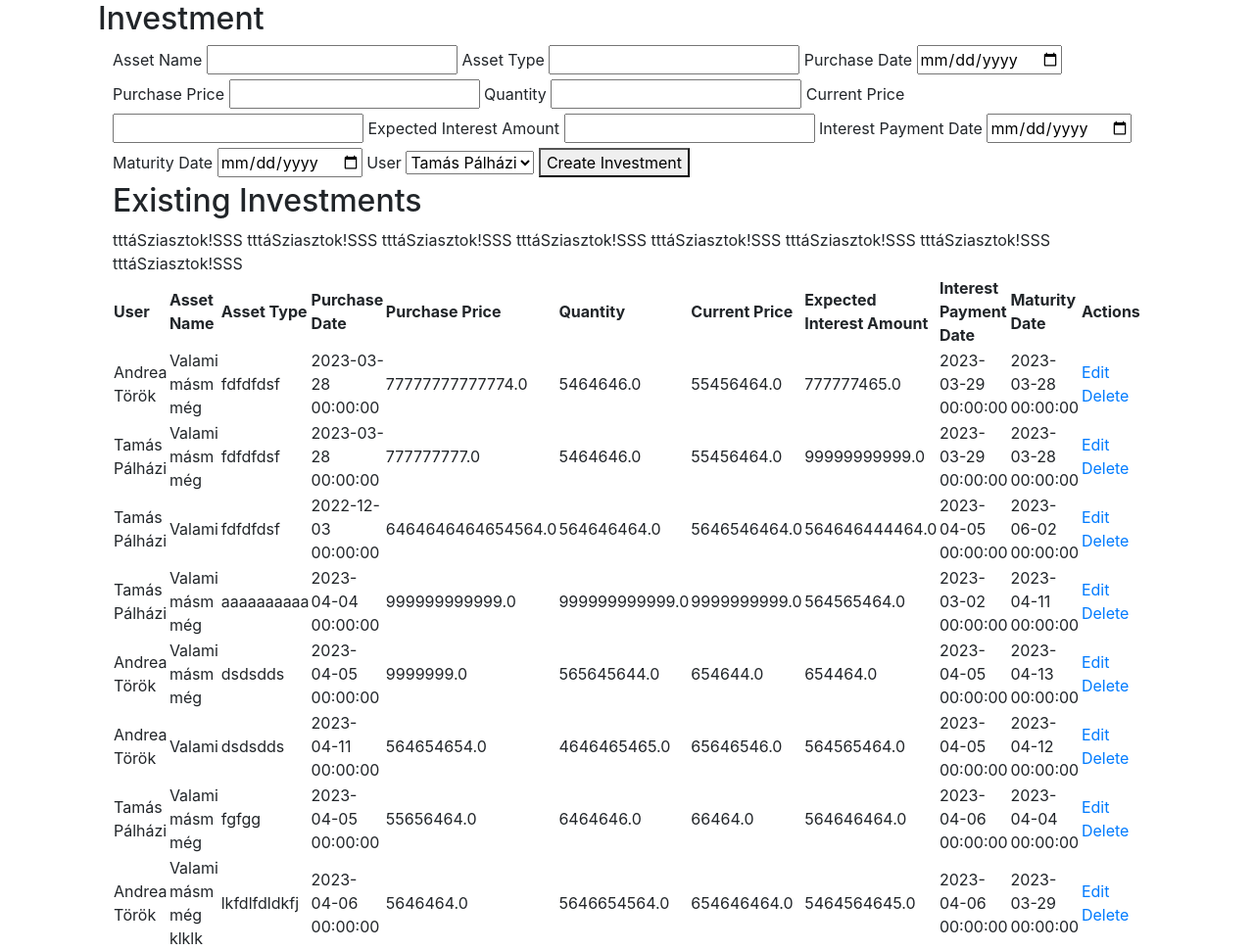
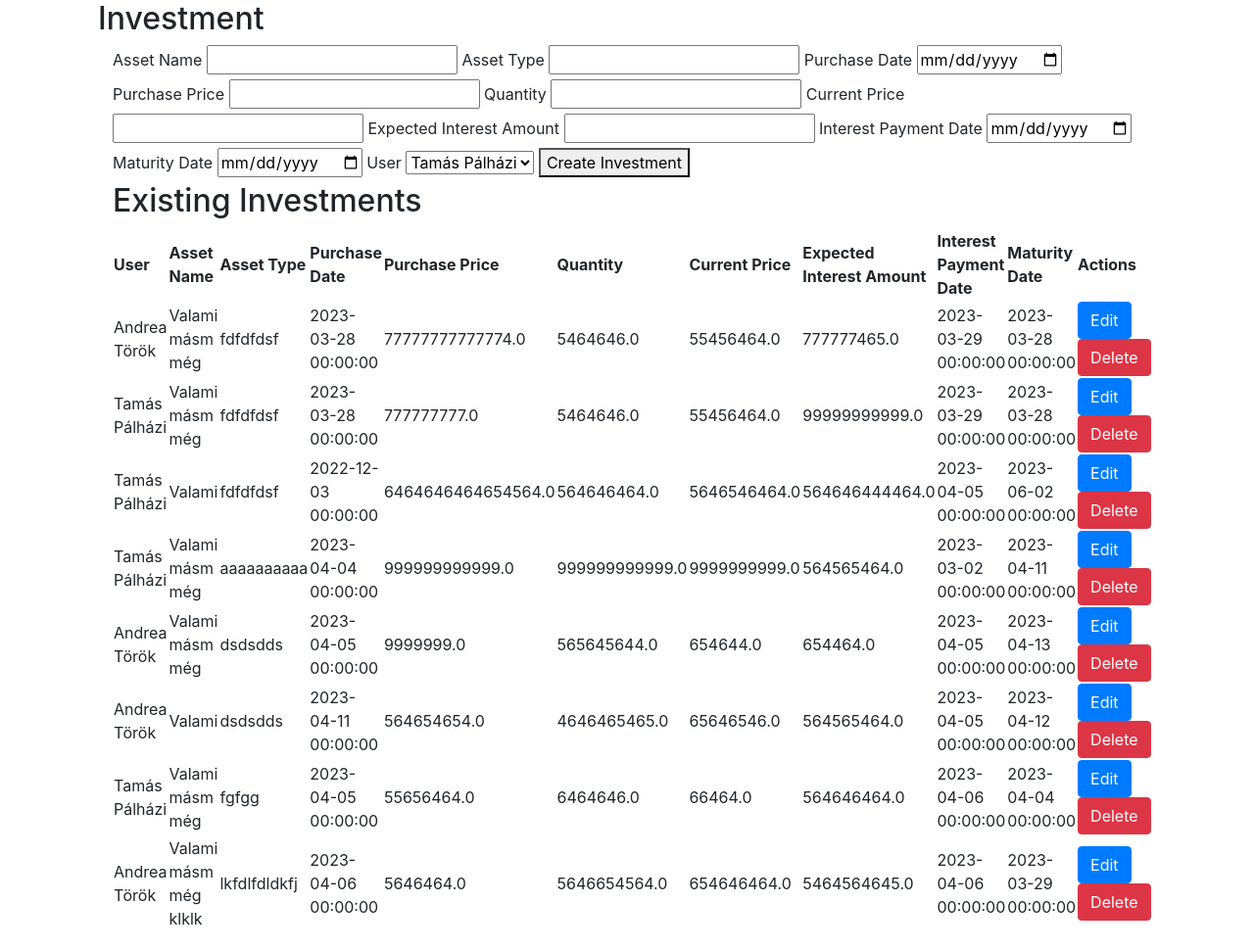
Before and after one commit to palhazi/AP_PRTFLMNGR, a Flask app: page /create-investment in a window 1280 px wide. Shown: the part 56-1027 px from the top of the page at 98% size. After the commit the page ends 1000 px from the top, so only its background shows below. Run offline with Flask 3, Linux system fonts and the light colour scheme; a user stored in the database is signed in; data comes from the database, SQL or seed files in the repository; both versions use the stored data as it was after the commit; some libraries are stand-ins or nearby versions.

Commit message:
kldfgldsgjlsgjlsdkgjfkldsjg

```diff
--- a/website/templates/create_investment.html
+++ b/website/templates/create_investment.html
@@ -51,7 +51,7 @@
             <tbody>
                 {% for investment in user_investments %}
                     <tr>
-                        <td>{{ investment.user.first_name }} {{ investment.user.second_name }}</td>tttáSziasztok!SSS
+                        <td>{{ investment.user.first_name }} {{ investment.user.second_name }}</td>
                         <td>{{ investment.asset_name }}</td>
                         <td>{{ investment.asset_type }}</td>
                         <td>{{ investment.purchase_date }}</td>
@@ -62,8 +62,8 @@
                         <td>{{ investment.interest_payment_date }}</td>
                         <td>{{ investment.maturity_date }}</td>
                         <td>
-                            <a href="{{ url_for('views.edit_investment', investment_id=investment.id) }}">Edit</a>
-                            <a href="{{ url_for('views.delete_investment', investment_id=investment.id) }}">Delete</a>
+                            <a href="{{ url_for('views.edit_investment', investment_id=investment.id) }}" class="btn btn-primary">Edit</a>
+                            <a href="{{ url_for('views.delete_investment', investment_id=investment.id) }}" class="btn btn-danger">Delete</a>
                         </td>
                     </tr>
                 {% endfor %}
```
Also changed, not shown: instance/database.db, website/templates/home.html (line endings or trailing spaces).
